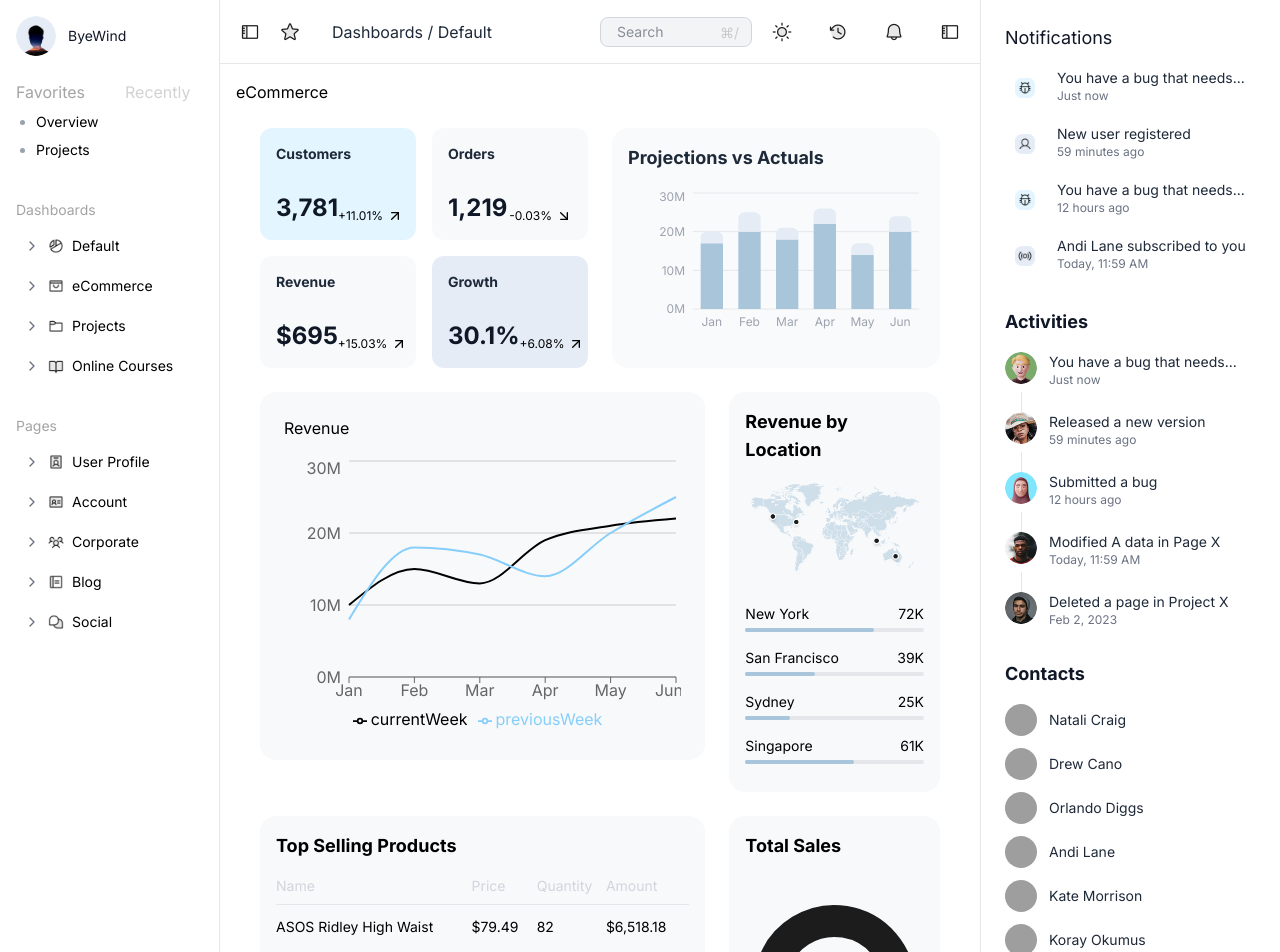
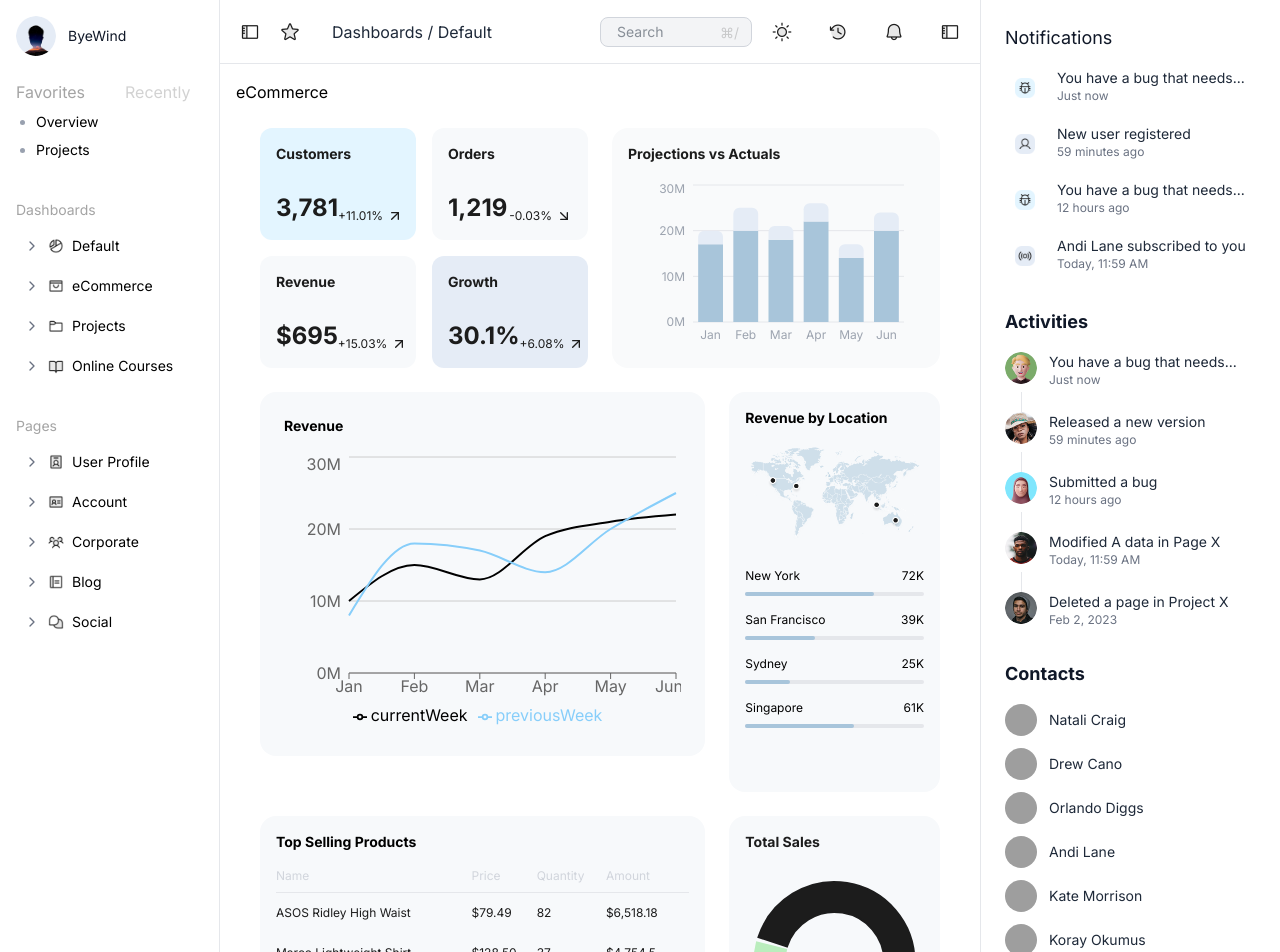
Before and after one commit to sagarsingh1646/Dashboard_Dev_handoff, a React (Vite) app: page / in a window 1280 px wide. Shown: the top 952 px of the page. Built offline with nearby package versions, Linux system fonts and the light colour scheme; grey boxes are pictures that could not be loaded.

Commit message:
styling adjusted

```diff
--- a/src/components/dashboard/DynamicInsightCard.jsx
+++ b/src/components/dashboard/DynamicInsightCard.jsx
@@ -9,16 +9,16 @@ const DynamicInsightCard = ({ title, value, percentage, isUp, bgColor = "bg-blue
       className={`flex flex-col justify-between rounded-xl p-4 min-2-40 max-w-64 h-28 transition-shadow hover:shadow-md ${!darkMode? bgColor : darkColor}`}
     >
       {/* Title */}
-      {darkColor === "bg-[#272727]" && darkMode ? <h3 className="text-white text-base font-medium">{title}</h3> : <h3 className="text-gray-800 text-sm font-semibold">{title}</h3>}
+      {darkColor === "bg-[#272727]" && darkMode ? <h3 className="text-white text-base font-medium">{title}</h3> : <h3 className="text-dark text-sm font-semibold">{title}</h3>}
 
       <div className="flex items-end justify-between">
         {/* Main Value */}
-        {darkColor === "bg-[#272727]" && darkMode ?<span className="text-3xl font-semibold text-white">{value}</span>:<span className="text-2xl font-semibold text-gray-900">{value}</span>}
+        {darkColor === "bg-[#272727]" && darkMode ?<span className="text-3xl font-semibold text-white">{value}</span>:<span className="text-2xl font-semibold text-dark">{value}</span>}
 
         {/* Percentage Change */}
         <div
           className={`flex items-center gap-1 text-xs ${
-            darkColor === "bg-[#272727]" && darkMode  ? "text-white" : "text-black"
+            darkColor === "bg-[#272727]" && darkMode  ? "text-white" : "text-dark"
           }`}
         >
           <span>{percentage}</span>
--- a/src/components/dashboard/ProjectionCard.jsx
+++ b/src/components/dashboard/ProjectionCard.jsx
@@ -12,12 +12,12 @@ const ProjectionCard = ({ data }) => {
   return (
     <div className="bg-gray-50 dark:bg-[#272727] rounded-2xl p-4 h-60">
       {/* Title */}
-      <h2 className="text-lg dark:text-white font-semibold text-gray-800 mb-4">
+      <h2 className="text-sm dark:text-white font-semibold text-dark mb-4">
         Projections vs Actuals
       </h2>
 
       {/* Chart */}
-      <ResponsiveContainer width="100%" height="75%">
+      <ResponsiveContainer width="95%" height="85%">
         <BarChart data={data} barGap={0} barCategoryGap={30}>
           {/* Grid lines */}
           <CartesianGrid vertical={false} stroke="#E5E7EB" />
--- a/src/components/dashboard/RevenueByLocationCard.jsx
+++ b/src/components/dashboard/RevenueByLocationCard.jsx
@@ -12,7 +12,7 @@ const RevenueByLocationCard = ({ data }) => {
 
   return (
     <div className="bg-[#F7F9FB] h-100 w-70 dark:bg-[#272727] p-4 rounded-2xl">
-      <h2 className="text-lg font-semibold mb-4 dark:text-white">
+      <h2 className="text-sm font-semibold mb-4 dark:text-white">
         Revenue by Location
       </h2>
 
@@ -28,7 +28,7 @@ const RevenueByLocationCard = ({ data }) => {
             return (
               <li key={index}>
                 {/* City & Value */}
-                <div className="flex justify-between text-sm dark:text-white mb-1">
+                <div className="flex justify-between text-xs font-normal dark:text-white mb-2">
                   <span>{location.city}</span>
                   <span>{location.value.toLocaleString()}K</span>
                 </div>
--- a/src/components/dashboard/RevenueGraphCard.jsx
+++ b/src/components/dashboard/RevenueGraphCard.jsx
@@ -6,7 +6,7 @@ const RevenueGraphCard = ({ data }) => {
 
   return (
     <div className="bg-[#F7F9FB] dark:bg-[#272727] p-6 rounded-2xl min-w-100 max-w-250">
-      <h2 className="dark:text-white text-semibold mb-4 font-sans">Revenue</h2>
+      <h2 className="dark:text-white font-semibold text-sm mb-4 font-sans">Revenue</h2>
       <ResponsiveContainer width="100%" height={280}>
         <LineChart data={data}>
           <Legend/>
--- a/src/components/dashboard/TopSellingProductsCard.jsx
+++ b/src/components/dashboard/TopSellingProductsCard.jsx
@@ -1,23 +1,23 @@
 const TopSellingProductsCard = ({ data }) => {
   return (
     <div className="bg-[#F7F9FB] h-99 dark:bg-[#272727] p-4 rounded-2xl">
-      <h2 className="text-lg font-semibold mb-4 font-sans dark:text-white">Top Selling Products</h2>
+      <h2 className="text-sm font-semibold mb-4 font-sans dark:text-white">Top Selling Products</h2>
       <table className="w-full text-sm">
         <thead>
           <tr className="text-left border-b border-gray-200 dark:border-[#525252] text-gray-300 dark:text-[#7E7E7E]">
-            <th className="pb-2 font-light font-sans">Name</th>
-            <th className="pb-2 font-light font-sans">Price</th>
-            <th className="pb-2 font-light font-sans">Quantity</th>
-            <th className="pb-2 font-light font-sans">Amount</th>
+            <th className="pb-2 font-normal text-xs font-sans">Name</th>
+            <th className="pb-2 font-normal text-xs font-sans">Price</th>
+            <th className="pb-2 font-normal text-xs font-sans">Quantity</th>
+            <th className="pb-2 font-normal text-xs font-sans">Amount</th>
           </tr>
         </thead>
         <tbody>
           {data.map((product, idx) => (
             <tr key={idx} className="dark:text-white">
-              <td className="py-3 font-light font-sans">{product.name}</td>
-              <td className="font-light font-sans">${product.price.toFixed(2)}</td>
-              <td className="font-light font-sans">{product.quantity}</td>
-              <td className="font-light font-sans">${product.amount}</td>
+              <td className="py-3 font-normal text-xs font-sans text-dark dark:text-white">{product.name}</td>
+              <td className="font-normal text-xs font-sans text-dark dark:text-white">${product.price.toFixed(2)}</td>
+              <td className="font-normal text-xs font-sans text-dark dark:text-white">{product.quantity}</td>
+              <td className="font-normal text-xs font-sans text-dark dark:text-white">${product.amount}</td>
             </tr>
           ))}
         </tbody>
--- a/src/components/dashboard/TotalSalesCard.jsx
+++ b/src/components/dashboard/TotalSalesCard.jsx
@@ -14,7 +14,7 @@ const TotalSalesCard = ({ data }) => {
 
   return (
     <div className="bg-[#F7F9FB] w-70 dark:bg-[#272727] p-4 rounded-2xl">
-      <h2 className="text-lg font-semibold mb-4 dark:text-white">Total Sales</h2>
+      <h2 className="text-sm font-semibold dark:text-white text-dark">Total Sales</h2>
       <ResponsiveContainer width="100%" height={220}>
         <PieChart>
           <Pie
@@ -59,7 +59,7 @@ const TotalSalesCard = ({ data }) => {
       </ResponsiveContainer>
 
       {/* Legend */}
-      <ul className="mt-4 space-y-2 text-sm">
+      <ul className="mt-1 space-y-2 text-xs font-normal">
         {data.map((item, index) => (
           <li key={index} className="flex justify-between">
             <span className="flex items-center">
@@ -67,9 +67,9 @@ const TotalSalesCard = ({ data }) => {
                 className="rounded-full w-3 h-3 inline-block"
                 style={{ backgroundColor: item.color }}
               />
-              <span className="font-light font-sans pl-3 dark:text-white">{item.name}</span>
+              <span className=" pb-2 pt-2  font-sans pl-3 dark:text-white">{item.name}</span>
             </span>
-            <span className="font-light font-sans dark:text-white">
+            <span className="pb-2 pt-2  font-sans dark:text-white">
               ${item.value.toFixed(2)}
             </span>
           </li>
```
